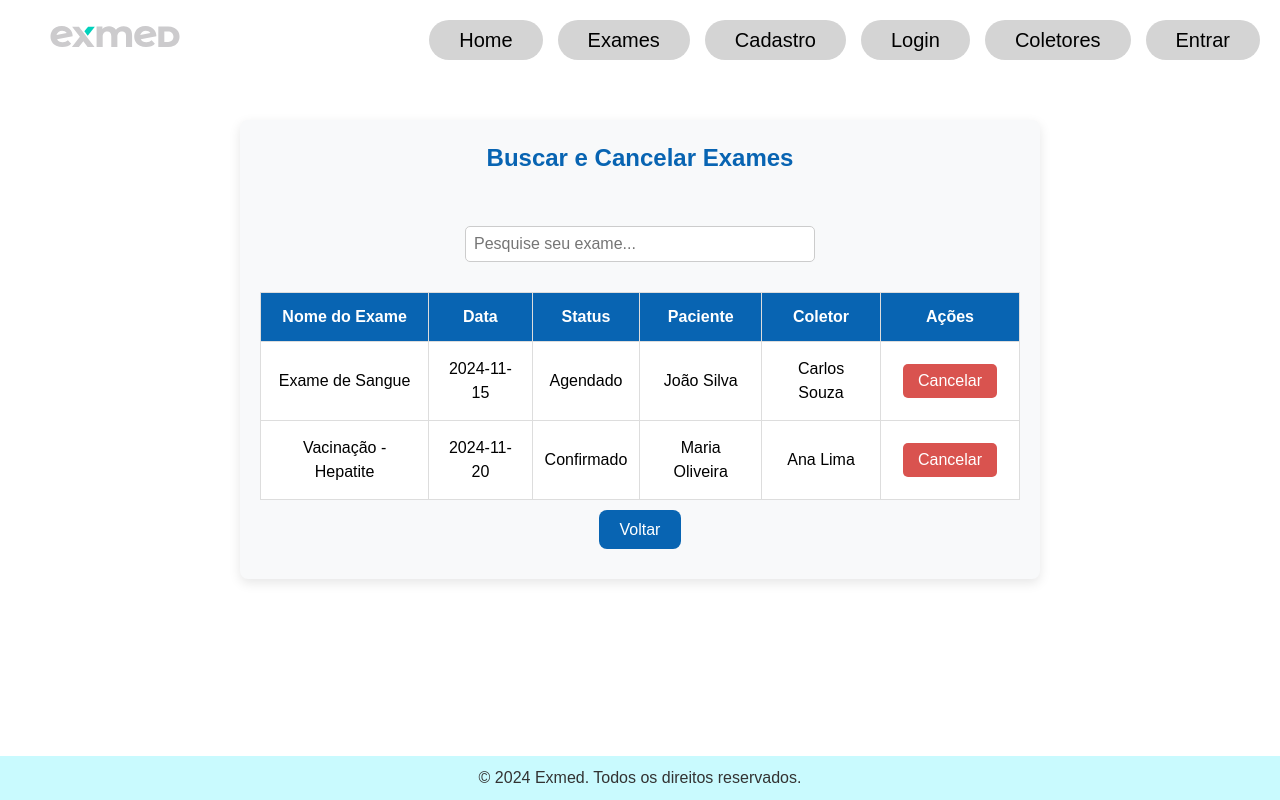
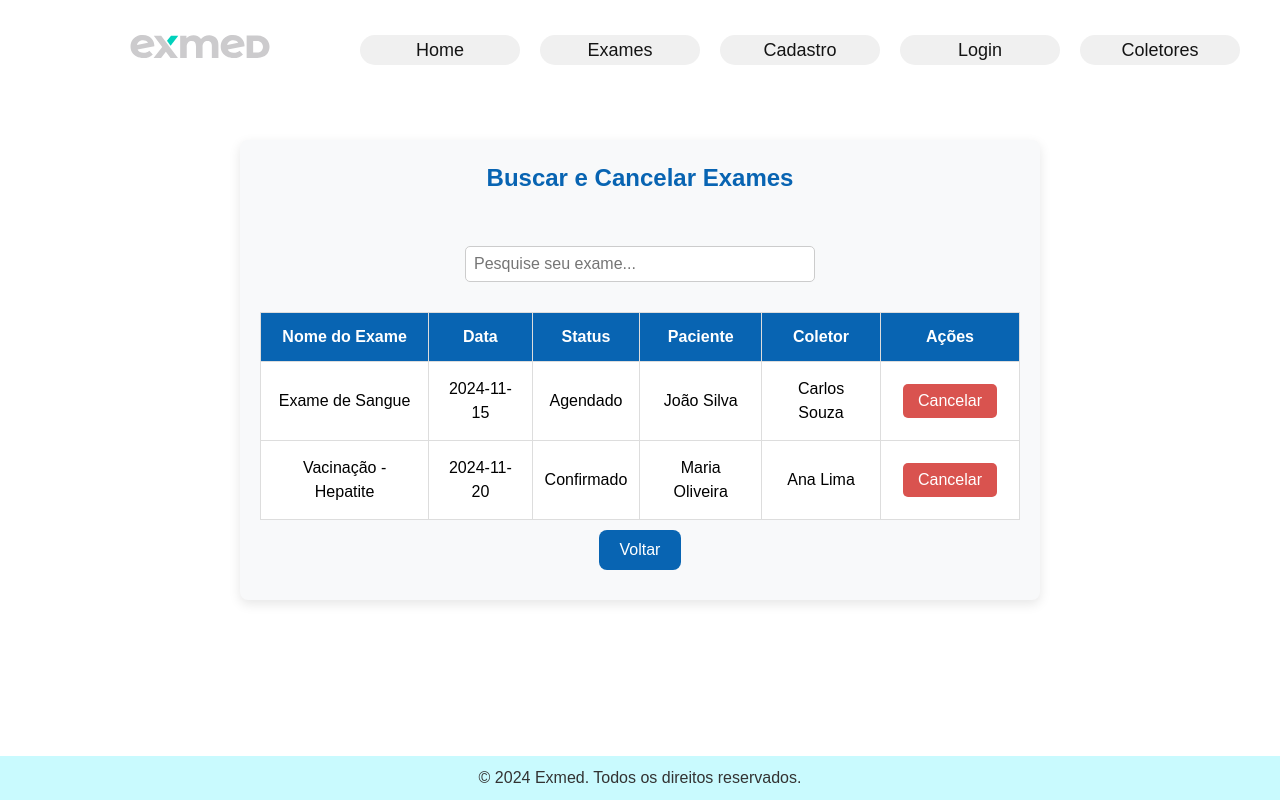
Before and after one commit to Shellbaka/projetoexmed, a React (Vite) app: page /resultado in a window 1280 px wide. Built offline with nearby package versions, Linux system fonts and the light colour scheme.

Commit message:
Alteracao no Login

```diff
--- a/src/components/header/Header.css
+++ b/src/components/header/Header.css
@@ -1,52 +1,61 @@
 .header {
-    width: 100%;
-    display: flex;
-    justify-content: space-between;
-    align-items: center;
-    padding: 20px;
-    z-index: 1000;
-    box-sizing: border-box;
+    width: 100%; /* O cabeçalho ocupa toda a largura da página */
+    display: flex; /* Usa flexbox para alinhar os elementos horizontalmente */
+    justify-content: space-between; /* Espaço uniforme entre os elementos */
+    align-items: center; /* Alinha os elementos verticalmente ao centro */
+    padding: 30px; /* Espaço interno ao redor dos elementos */
+    z-index: 1000; /* Garante que o cabeçalho fique acima de outros elementos */
+    box-sizing: border-box; /* Inclui o padding e border no cálculo total da largura/altura */
 }
 
+/* Estilo para o logo dentro do cabeçalho */
 .logo img {
-    width: 150px;
-    height: auto;
-    margin-left: 20px;
-    transition: all 0.3s ease;
-    padding: 5px 10px;
-    z-index: 1;
+    width: 160px; /* Define a largura do logo */
+    height: auto; /* Mantém a proporção original da imagem */
+    margin-left: 90px; /* Espaço à esquerda do logo */
+    transition: all 0.3s ease; /* Transição suave para transformações visuais */
+    padding: 5px 10px; /* Espaço interno ao redor do logo */
+    z-index: 1; /* Garante que o logo fique em cima de outros elementos */
 }
 
+/* Estilo para o contêiner de navegação */
 .nav {
-    display: flex;
-    flex-wrap: wrap;
+    display: flex; /* Usa flexbox para alinhar os links horizontalmente */
+    flex-wrap: wrap; /* Permite que os itens quebrem para uma nova linha se necessário */
 }
 
+/* Estilo para cada link na navegação */
 .nav a {
-    margin-left: 15px;
-    text-decoration: none;
-    color: #000000;
-    font-size: 20px;
+    transition: 0.25s;
+    border-radius: 100px;
+    border: none;
+    text-align: center;
     display: flex;
     justify-content: center;
+    text-decoration: none;
     align-items: center;
-    background-color: #d4d4d4;
-    border-radius: 45px;
-    padding: 5px 30px;
-    transition: all 0.3s ease;
-    white-space: nowrap;
-    z-index: 1;
+    width: 160px;
+    max-width: 100%;
+    font-size: 18px;
+    font-weight: 400;
+    height: 30px;
+    background-color: rgb(240, 240, 240); /* Cinza muito claro */
+    color: rgb(20, 20, 20);
+    margin: 0 10px; /* Espaço horizontal entre os botões */
 }
 
+/* Efeito ao passar o mouse sobre os links */
 .nav a:hover {
-    background-color: #B1EFE8;
-    transform: scale(1.05);
+    background-color: #B1EFE8; /* Altera a cor do fundo para um azul claro */
+    transform: scale(1.05); /* Aumenta o botão em 5% */
 }
 
+/* Efeito ao passar o mouse sobre o logo */
 .logo img:hover {
-    transform: scale(1.1);
-    cursor: pointer;
+    transform: scale(1.1); /* Aumenta o tamanho do logo em 10% */
+    cursor: pointer; /* Mostra o cursor como uma "mão" para indicar interatividade */
 }
+
 
 /* Menu hamburger para telas pequenas */
 .hamburger {
--- a/src/components/header/Header.jsx
+++ b/src/components/header/Header.jsx
@@ -24,7 +24,7 @@ export default function Header() {
         <a href="/CadClientes">Cadastro</a>
         <a href="/login">Login</a>
         <a href="/CadColetores">Coletores</a>
-        <a href="/Entrar">Entrar</a>
+        {/* <a href="/Entrar">Entrar</a>*/}
         {/* <a href="/lista-coletores">Lista de Coletores</a>*/}
       </nav>
     </header>
--- a/src/pages/Login/LoginClientes.css
+++ b/src/pages/Login/LoginClientes.css
@@ -1,12 +1,12 @@
-/* Estilos gerais do container */
 .container {
   display: flex;
   align-items: center;
   justify-content: center;
-  height: 100vh;
+  height: 80vh;
   width: 100%;
-  background-color: #f7f8fa;
+  background-color: #fff;
   padding: 20px;
+  margin-top: -50px; /* Remove espaço superior */
   flex-direction: row;
 }
 
@@ -76,6 +76,7 @@
 .btn-primary, .btn-secondary {
   width: 100%;
   padding: 12px;
+  margin: 0 auto 15px auto;
   color: white;
   font-weight: bold;
   border-radius: 5px;
@@ -132,33 +133,46 @@
 }
 
 .error-message {
-  color: red;
-  font-size: 0.9em;
-  margin-top: 10px;
-  text-align: center;
+  color: red; /* Define a cor da letra como vermelho */
+  font-size: 1em; /* Tamanho padrão da mensagem */
+  margin-top: 10px; /* Espaçamento acima da mensagem */
+  text-align: center; /* Centraliza o texto */
 }
 
 .attempt-message {
-  color: #666;
+  color: red;
   font-size: 0.85em;
   text-align: center;
 }
 
 .user-type-selector {
   display: flex;
-  gap: 20px;
-  margin-bottom: 15px;
+  justify-content: center;
+  gap: 10px;
+  margin-bottom: 20px;
 }
 
 .user-type-selector label {
   display: flex;
   align-items: center;
-  font-size: 1rem;
-  color: #333;
+  padding: 10px;
+  border: 1px solid #ddd;
+  border-radius: 5px;
+  cursor: pointer;
+  transition: background-color 0.3s ease, border-color 0.3s ease, box-shadow 0.3s ease;
+}
+
+.user-type-selector label:hover,
+.user-type-selector label:focus-within {
+  border-color: #007bff;
+  background-color: #e6f7ff;
+  box-shadow: 0 0 5px rgba(0, 123, 255, 0.2);
 }
 
 .user-type-selector input[type="radio"] {
-  margin-right: 5px;
+  margin-right: 6px;
+  cursor: pointer;
+  accent-color: #1877f2;
 }
 
 /* Responsividade para dispositivos menores */
```
